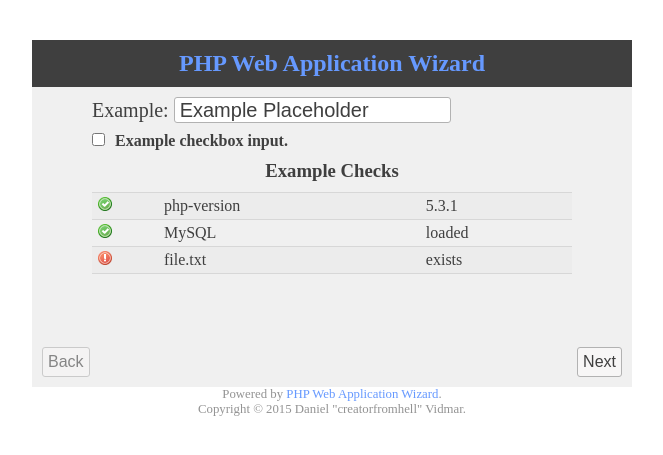
After one commit to HellYard/PHPWAW, a PHP site: page /index.html in a window 1280 px wide. The commit adds this page. Shown: the top 455 px of the page, without its empty margins (308-971 px from the left). Run offline with PHP 8.4, Linux system fonts and the light colour scheme.

Commit message:
I don't remember what I did....

```diff
--- /dev/null
+++ b/index.html
@@ -0,0 +1,50 @@
+<!DOCTYPE html>
+<html lang="en-US">
+	<head>
+		<meta charset="utf-8">
+    	<meta name="viewport" content="width=device-width" initial-scale="1">
+		<title>PHP Web Application Wizard</title>
+		<link href="style.css" rel="stylesheet" type="text/css" />
+		<!--[if le IE 9]>
+			<script src="http://html5shiv.googlecode.com/svn/trunk/html5.js"></script>
+			<script src="http://css3-mediaqueries-js.googlecode.com/files/css3-mediaqueries.js"></script>
+		<![endif]-->
+	</head>
+	<body>
+        <form>
+            <h2>PHP Web Application Wizard</h2>
+            <div class="holder">
+                <fieldset class="parts">
+                    <label for="text">Example: </label>
+                    <input name="text" type="text" placeholder="Example Placeholder"><br>
+                    <input type="checkbox" name="check" value="test"><b>Example checkbox input.</b>
+                    <h3>Example Checks</h3>
+                    <table>
+                        <tbody>
+                            <tr class="special">
+                                <td><img src="yes.png" alt="yes" /></td>
+                                <td>php-version</td>
+                                <td>5.3.1</td>
+                            </tr>
+                            <tr>
+                                <td><img src="yes.png" alt="yes" /></td>
+                                <td>MySQL</td>
+                                <td>loaded</td>
+                            </tr>
+                            <tr class="special">
+                                <td><img src="no.png" alt="no" /></td>
+                                <td>file.txt</td>
+                                <td>exists</td>
+                            </tr>
+                        </tbody>
+                    </table>
+                </fieldset>
+            </div>
+            <fieldset class="buttons">
+                <input type="submit" name="back" value="Back" disabled>
+                <input type="submit" name="next" class="right" value="Next">
+            </fieldset>
+        </form>
+        <p class="copyright">Powered by <a href="#">PHP Web Application Wizard</a>.<br>Copyright &copy; 2015 Daniel "creatorfromhell" Vidmar.</p>
+    </body>
+</html>
--- a/src/include/PHPWAW.php
+++ b/src/include/PHPWAW.php
@@ -23,7 +23,7 @@ class PHPWAW {
         'db_name' => 'database',
         'db_username' => 'username',
         'db_password' => 'password',
-        'copyright' => 'Copyright &copy; 2015 <a href="http://creatorfromhell.com">Daniel "creatorfromhell" Vidmar.</a>.',
+        'copyright' => 'Copyright &copy; 2015 <a href="http://creatorfromhell.com">Daniel "creatorfromhell" Vidmar</a>.',
     );
 
     public function __construct($steps, $configurations = array()) {
@@ -76,6 +76,7 @@ class PHPWAW {
             $_SESSION['executions'][$step]['before'] = true;
         }
         $rules = array(
+            'message' => $_SESSION['message'],
             'step' => $this->build_step($step),
             'copyright' => self::$powered_by."<br>".$this->configurations['copyright']
         );
--- a/src/index.php
+++ b/src/index.php
@@ -7,7 +7,6 @@
  */
 session_start();
 define('base_directory', rtrim(realpath(__DIR__), '/').'/');
-$_SESSION['current_step'] = 0;
 require_once(base_directory."include/ExecutionsCore.php");
 require_once(base_directory."include/Connection.php");
 require_once(base_directory."include/PHPWAW.php");
@@ -20,7 +19,7 @@ include_once(base_directory."steps.php");
 include_once(base_directory."include/basic.php");
 
 $configurations = array(
-    'copyright' => 'Copyright &copy; 2015 <a href="http://creatorfromhell.com">Daniel "creatorfromhell" Vidmar.</a>.',
+    'copyright' => 'Copyright &copy; 2015 <a href="http://creatorfromhell.com">Daniel "creatorfromhell" Vidmar</a>.',
 );
 $setup = new PHPWAW($steps, $configurations);
 $setup->run($_SESSION['current_step']);
--- a/src/resources/css/style.css
+++ b/src/resources/css/style.css
@@ -14,6 +14,11 @@ a {
 
 a:hover {
     text-decoration: underline;
+}
+
+.message {
+    text-align: center;
+    color: #D57652;
 }
 
 form {
@@ -89,6 +94,7 @@ form fieldset {
 
 form label {
     font-size: 20px;
+    margin-top: 10px;
 }
 
 form input[type="text"], form input[type="email"], form input[type="password"] {
@@ -98,12 +104,16 @@ form input[type="text"], form input[type="email"], form input[type="password"] {
     border-radius: 3px;
     border: 1px solid #B2B2B2;
     padding: 2px 5px;
-    margin-top: 10px;
+}
+
+form input[type="text"].invalid, form input[type="email"].invalid, form input[type="password"].invalid, textarea.invalid {
+    border: 1px solid #D57652;
+    box-shadow: 0 0 2px rgba(227, 163, 137, 0.8);
 }
 
 form input[type="text"]:focus {
     border: 1px solid #267AE5;
-    box-shadow: 0px 0px 2px rgba(38, 122, 229, 0.8);
+    box-shadow: 0 0 2px rgba(38, 122, 229, 0.8);
 }
 
 form input[type="text"]::-webkit-input-placeholder {
--- a/src/resources/templates/wizard.tpl
+++ b/src/resources/templates/wizard.tpl
@@ -11,6 +11,7 @@
     <![endif]-->
 </head>
 <body>
+{ message }
 <form action="" method="POST">
     { step }
 </form>
```
Also changed, not shown: src/include/StepBuilder.php (+20 -3 lines), src/include/basic.php (+40 -12 lines), src/steps.php (+45 -0 lines).
